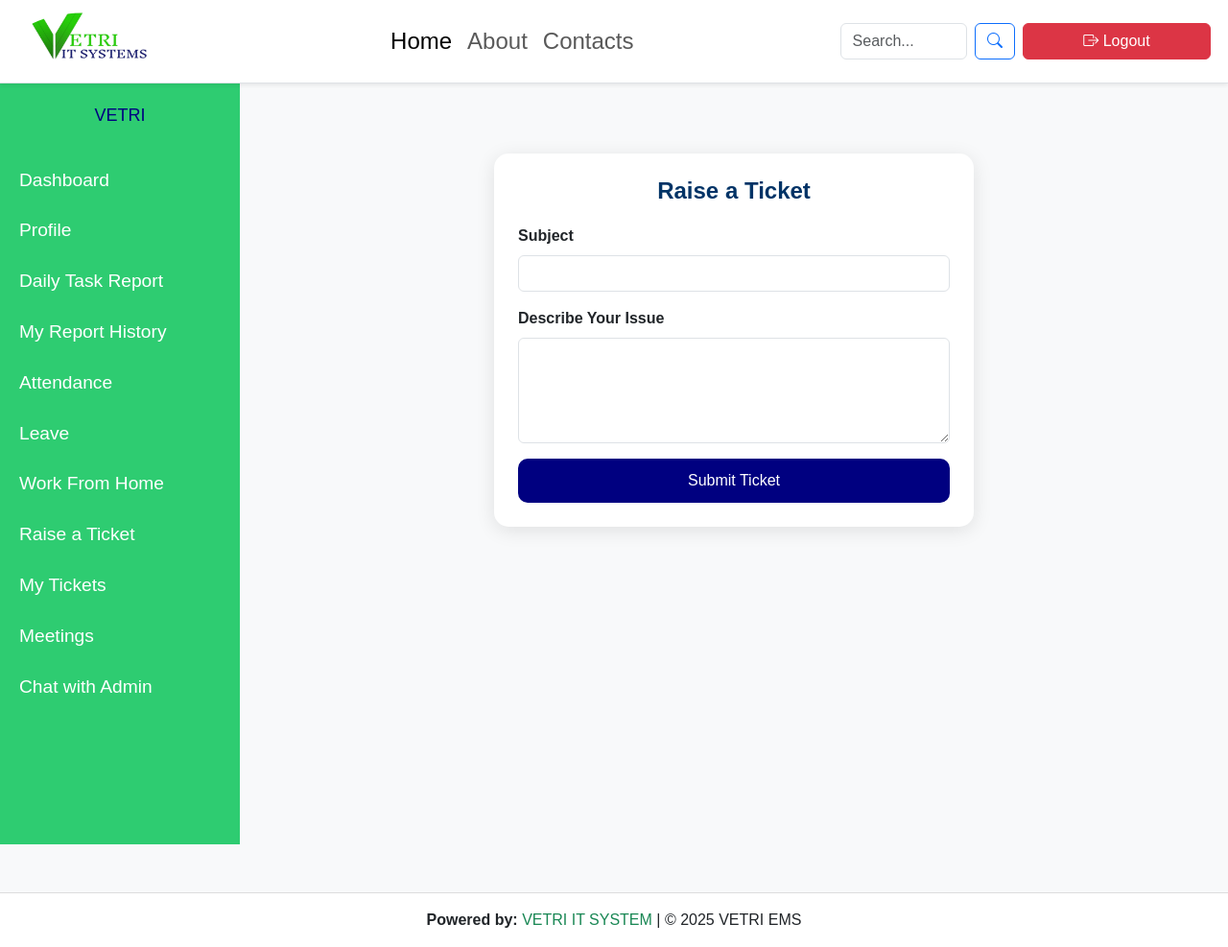
After one commit to muppudathiganesh/employee_management_system, a Django app: page /ticket/raise/ in a window 1280 px wide. The commit adds this page. Shown: the whole page at 96% size. Run offline with Django 5.2, Linux system fonts and the light colour scheme; data comes from the database, SQL or seed files in the repository; both versions use the stored data as it was after the commit.

Commit message:
ticket and task commit

```diff
--- a/employees/forms.py
+++ b/employees/forms.py
@@ -47,3 +47,25 @@ class RegisterForm(forms.ModelForm):
         if p1 != p2:
             raise forms.ValidationError("Passwords do not match")
         return cleaned_data
+from django import forms
+from .models import DailyReport
+
+class DailyReportForm(forms.ModelForm):
+    class Meta:
+        model = DailyReport
+        fields = ["task_summary"]
+        widgets = {
+            "task_summary": forms.Textarea(attrs={"class": "form-control", "rows": 5})
+        }
+
+from django import forms
+from .models import Ticket
+
+class TicketForm(forms.ModelForm):
+    class Meta:
+        model = Ticket
+        fields = ["subject", "message"]
+        widgets = {
+            "subject": forms.TextInput(attrs={"class": "form-control"}),
+            "message": forms.Textarea(attrs={"class": "form-control", "rows": 4}),
+        }
--- a/employees/models.py
+++ b/employees/models.py
@@ -145,3 +145,36 @@ class PasswordResetOTP(models.Model):
     @staticmethod
     def generate_otp():
         return str(random.randint(100000, 999999))
+
+from django.db import models
+from django.contrib.auth.models import User
+
+class DailyReport(models.Model):
+    employee = models.ForeignKey('Employee', on_delete=models.CASCADE)
+    date = models.DateField(auto_now_add=True)
+    task_summary = models.TextField()
+    created_at = models.DateTimeField(auto_now_add=True)
+    admin_comment = models.TextField(blank=True, null=True)
+    def __str__(self):
+        return f"{self.employee.user.username} - {self.date}"
+
+from django.db import models
+from django.contrib.auth.models import User
+
+class Ticket(models.Model):
+    STATUS_CHOICES = [
+        ("open", "Open"),
+        ("in_progress", "In Progress"),
+        ("resolved", "Resolved"),
+        ("closed", "Closed"),
+    ]
+
+    employee = models.ForeignKey(User, on_delete=models.CASCADE)
+    subject = models.CharField(max_length=255)
+    message = models.TextField()
+    reply = models.TextField(blank=True, null=True)
+    status = models.CharField(max_length=20, choices=STATUS_CHOICES, default="open")
+    created_at = models.DateTimeField(auto_now_add=True)
+
+    def __str__(self):
+        return self.subject
--- a/employees/templates/base.html
+++ b/employees/templates/base.html
@@ -83,10 +83,12 @@
       <a href="{% url 'payroll_list' %}"> Payroll</a>
       <a href="{% url 'leave_list' %}"> Leave</a>
       <a href="{% url 'wfh_list' %}"> Work From Home</a>
+<a href="{% url 'admin_view_tickets' %}">Tickets</a>
 
      <a href="{% url 'meetings_view' %}"> Meetings</a>
       <a href="{% url 'admin_chat_list' %}"> Chat</a>
       <a href="{% url 'employee_detail' %}"> Employee Details</a>
+      <a href="{% url 'admin_daily_reports' %}">Daily Reports</a>
 
 
        <a class="nav-link" href="{% url 'login_logout_report' %}">
@@ -97,11 +99,15 @@
 
       <a href="{% url 'my_profile' %}"> Profile</a>
 
-
+<a href="{% url 'submit_daily_report' %}">Daily Task Report</a>
+<a href="{% url 'employee_report_history' %}">My Report History</a>
       <a href="{% url 'employee_attendance' %}">  Attendance</a>
       <!-- <a href="{% url 'payroll_list' %}">💰 Payroll</a> -->
       <a href="{% url 'employee_leave_list' %}"> Leave </a>
       <a href="{% url 'wfh_list' %}"> Work From Home</a>
+      <a href="{% url 'raise_ticket' %}">Raise a Ticket</a>
+<a href="{% url 'employee_ticket_history' %}">My Tickets</a>
+
       <a href="{% url 'meetings_view' %}">  Meetings</a>
    {% if admin_id %}
   <a href="{% url 'chat_with_employee' admin_id %}"> Chat with Admin</a>
--- /dev/null
+++ b/employees/templates/employees/raise_ticket.html
@@ -0,0 +1,64 @@
+{% extends "base.html" %}
+{% load static %}
+
+{% block content %}
+
+<style>
+    .ticket-container {
+        max-width: 500px;
+        background: white;
+        padding: 25px;
+        border-radius: 15px;
+        box-shadow: 0 4px 20px rgba(0,0,0,0.1);
+        margin: 50px auto;
+        animation: fadeIn 0.4s ease-in-out;
+    }
+
+    .ticket-title {
+        text-align: center;
+        font-size: 24px;
+        font-weight: bold;
+        color: #003366;
+        margin-bottom: 20px;
+    }
+
+    @keyframes fadeIn {
+        from { opacity: 0; transform: translateY(20px); }
+        to { opacity: 1; transform: translateY(0); }
+    }
+
+    .btn-submit {
+        width: 100%;
+        border-radius: 10px;
+        padding: 10px;
+        font-size: 16px;
+        background-color: navy;
+        color: white;
+    }
+
+    .btn-submit:hover {
+        background-color: #001f54;
+    }
+</style>
+
+<div class="ticket-container">
+    <h2 class="ticket-title">Raise a Ticket</h2>
+
+    <form method="POST">
+        {% csrf_token %}
+
+        <div class="mb-3">
+            <label class="form-label fw-bold">Subject</label>
+            {{ form.subject }}
+        </div>
+
+        <div class="mb-3">
+            <label class="form-label fw-bold">Describe Your Issue</label>
+            {{ form.message }}
+        </div>
+
+        <button class="btn btn-submit">Submit Ticket</button>
+    </form>
+</div>
+
+{% endblock %}
--- a/employees/urls.py
+++ b/employees/urls.py
@@ -85,5 +85,20 @@ path('employee/leaves/', views.employee_leave_list, name='employee_leave_list'),
 # #
 # #    # no ID
 # path("employee/detail/<int:id>/", views.employee_detail, name="employee_detail"),
+# report daily------------
+
+path("report/submit/", views.submit_daily_report, name="submit_daily_report"),
+path("reports/daily/", views.admin_daily_reports, name="admin_daily_reports"),
+path("report/edit/<int:report_id>/", views.edit_daily_report, name="edit_daily_report"),
+path("report/delete/<int:report_id>/", views.delete_daily_report, name="delete_daily_report"),
+path("admin/report/reply/<int:report_id>/", views.admin_reply_report, name="admin_reply_report"),
+path("report/history/", views.employee_report_history, name="employee_report_history"),
+
+
+# Ticket system
+path("ticket/raise/", views.raise_ticket, name="raise_ticket"),
+path("tickets/admin/", views.admin_view_tickets, name="admin_view_tickets"),
+path("ticket/reply/<int:ticket_id>/", views.admin_reply_ticket, name="admin_reply_ticket"),
+path("tickets/history/", views.employee_ticket_history, name="employee_ticket_history"),
 
 ]
--- a/employees/views.py
+++ b/employees/views.py
@@ -1585,4 +1585,127 @@ def login_view(request):
 
 
 # def employee_redirect(request):
+
 #     return redirect("employee_detail", id=request.user.employee.id)
+
+# daily report---------------------------
+
+
+from .models import DailyReport
+from .forms import DailyReportForm
+from django.contrib import messages
+
+def submit_daily_report(request):
+    employee = request.user.employee
+
+    if request.method == "POST":
+        form = DailyReportForm(request.POST)
+        if form.is_valid():
+            report = form.save(commit=False)
+            report.employee = employee
+            report.save()
+            messages.success(request, "Daily Report Submitted Successfully!")
+            return redirect("employee_dashboard")
+    else:
+        form = DailyReportForm()
+
+    return render(request, "employees/submit_daily_report.html", {"form": form})
+def admin_daily_reports(request):
+    reports = DailyReport.objects.select_related("employee").order_by("-created_at")
+    return render(request, "employees/admin_daily_reports.html", {"reports": reports})
+
+from django.shortcuts import render, get_object_or_404, redirect
+from .models import DailyReport
+from .forms import DailyReportForm
+from django.contrib import messages
+
+# --- EDIT REPORT ---
+def edit_daily_report(request, report_id):
+    report = get_object_or_404(DailyReport, id=report_id, employee=request.user.employee)
+
+    if request.method == "POST":
+        form = DailyReportForm(request.POST, instance=report)
+        if form.is_valid():
+            form.save()
+            messages.success(request, "Report updated successfully!")
+            return redirect("employee_report_history")
+    else:
+        form = DailyReportForm(instance=report)
+
+    return render(request, "employees/edit_daily_report.html", {"form": form})
+
+
+# --- DELETE REPORT ---
+def delete_daily_report(request, report_id):
+    report = get_object_or_404(DailyReport, id=report_id, employee=request.user.employee)
+
+    if request.method == "POST":
+        report.delete()
+        messages.success(request, "Report deleted successfully!")
+        return redirect("employee_report_history")
+
+    return render(request, "employees/delete_daily_report_confirm.html", {"report": report})
+
+
+def admin_reply_report(request, report_id):
+    report = DailyReport.objects.get(id=report_id)
+
+    if request.method == "POST":
+        report.admin_comment = request.POST.get("admin_comment")
+        report.save()
+        messages.success(request, "Reply sent successfully!")
+        return redirect("admin_daily_reports")
+
+    return render(request, "employees/admin_reply_report.html", {"report": report})
+def employee_report_history(request):
+    employee = request.user.employee
+    reports = DailyReport.objects.filter(employee=employee).order_by("-date")
+    return render(request, "employees/employee_report_history.html", {"reports": reports})
+
+
+# ticket raise-------------------
+from .models import Ticket
+from .forms import TicketForm
+from django.contrib import messages
+from django.shortcuts import render, get_object_or_404, redirect
+
+# EMPLOYEE — Raise a Ticket
+def raise_ticket(request):
+    if request.method == "POST":
+        form = TicketForm(request.POST)
+        if form.is_valid():
+            ticket = form.save(commit=False)
+            ticket.employee = request.user
+            ticket.save()
+            messages.success(request, "Your ticket has been submitted!")
+            return redirect("employee_dashboard")
+    else:
+        form = TicketForm()
+
+    return render(request, "employees/raise_ticket.html", {"form": form})
+
+
+# ADMIN — View all tickets
+def admin_view_tickets(request):
+    tickets = Ticket.objects.select_related("employee").order_by("-created_at")
+    return render(request, "employees/admin_view_tickets.html", {"tickets": tickets})
+
+
+# ADMIN — Reply to ticket
+def admin_reply_ticket(request, ticket_id):
+    ticket = get_object_or_404(Ticket, id=ticket_id)
+
+    if request.method == "POST":
+        ticket.reply = request.POST.get("reply")
+        ticket.status = request.POST.get("status")
+        ticket.save()
+        messages.success(request, "Reply sent!")
+        return redirect("admin_view_tickets")
+
+    return render(request, "employees/admin_reply_ticket.html", {"ticket": ticket})
+
+
+# EMPLOYEE — Ticket History
+def employee_ticket_history(request):
+    tickets = Ticket.objects.filter(employee=request.user).order_by("-created_at")
+    return render(request, "employees/employee_ticket_history.html", {"tickets": tickets})
```
Also changed, not shown: employees/templates/employees/admin_daily_reports.html (added, +25 -0 lines), employees/templates/employees/admin_reply_report.html (added, +16 -0 lines), employees/templates/employees/admin_reply_ticket.html (added, +24 -0 lines), employees/templates/employees/admin_view_tickets.html (added, +27 -0 lines), employees/templates/employees/delete_daily_report_confirm.html (added, +15 -0 lines), employees/templates/employees/edit_daily_report.html (added, +12 -0 lines), employees/templates/employees/employee_report_history.html (added, +35 -0 lines), employees/templates/employees/employee_ticket_history.html (added, +23 -0 lines), employees/templates/employees/submit_daily_report.html (added, +12 -0 lines), db.sqlite3, employees/migrations/0011_dailyreport.py (added), employees/migrations/0012_dailyreport_admin_comment.py (added), employees/migrations/0013_ticket.py (added).
